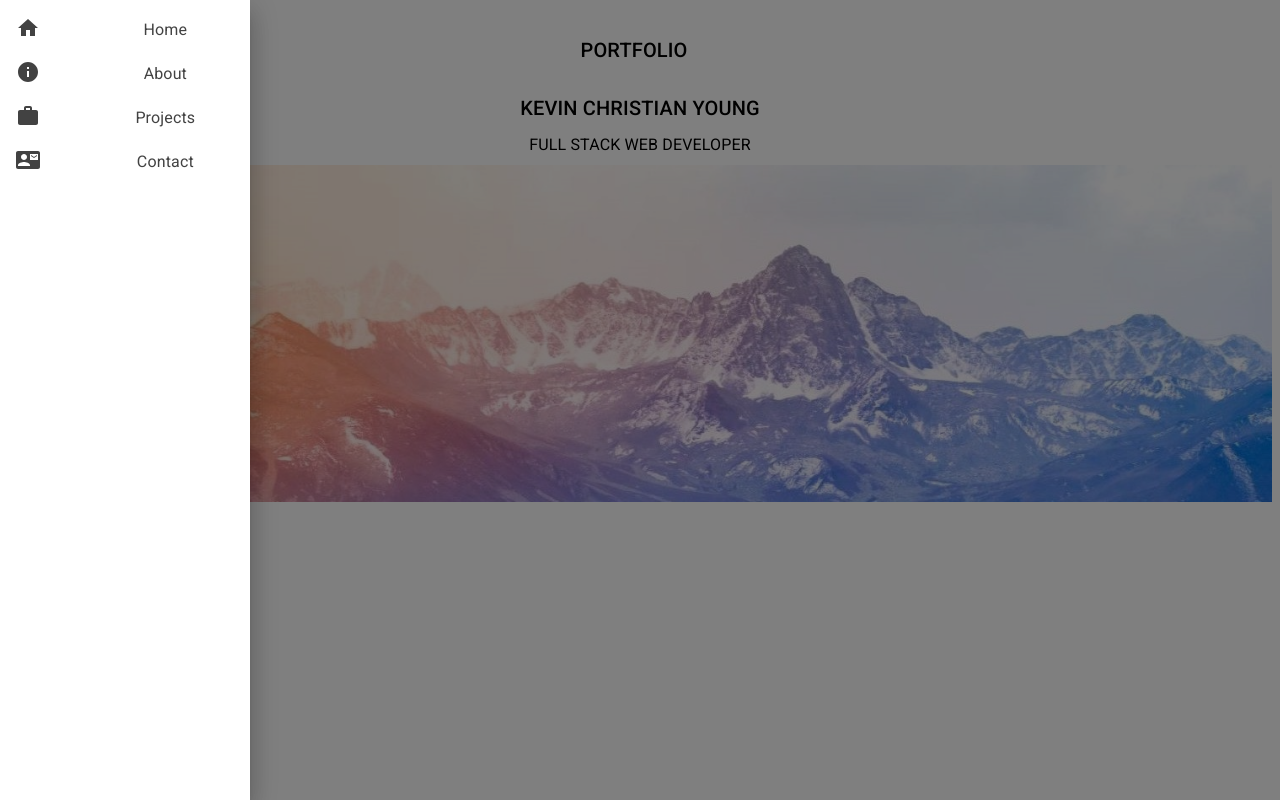
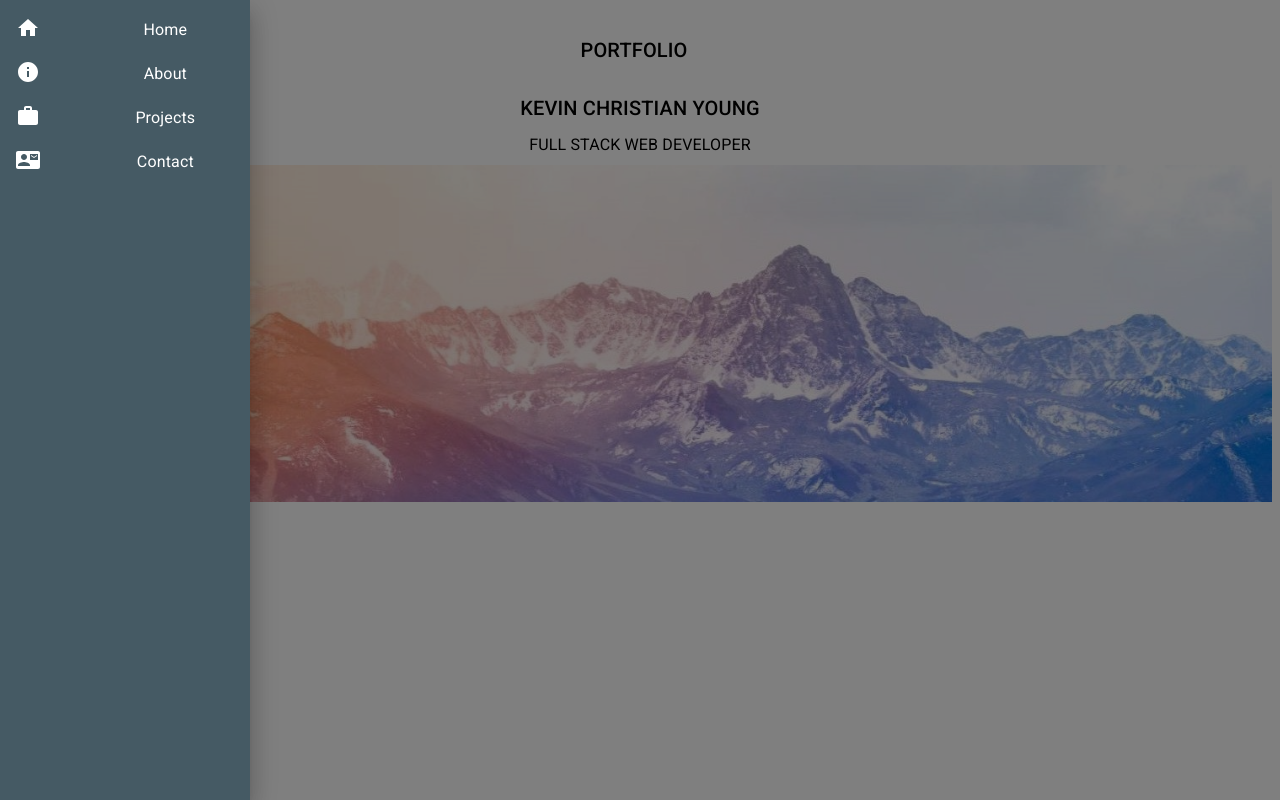
Before and after one commit to Paretooptimal22/Portfolio, a React (Create React App) app in the folder client/: page / in a window 1280 px wide. Both pictures are taken after a click on the button 30 px from the left and 50 px from the top of the page. Built offline with nearby package versions, Linux system fonts and the light colour scheme.

Commit message:
updated background, font, & icon colors

```diff
--- a/client/src/components/NavDrawer/NavDrawer.js
+++ b/client/src/components/NavDrawer/NavDrawer.js
@@ -26,6 +26,8 @@ import DrawerContext from '../../utils/DrawerContext'
 const useStyles = makeStyles({
   list: {
     width: 250,
+    height: '100%',
+    background: '#455a64'
   },
   fullList: {
     width: 'auto',
@@ -37,7 +39,8 @@ const useStyles = makeStyles({
   gridItem: {
     alignItems: 'center',
     justifyContent: 'center',
-    display: 'flex'
+    display: 'flex',
+    color: "white"
   },
   typography: {
     // "fontFamily": "\"Bangers\"",
@@ -45,6 +48,9 @@ const useStyles = makeStyles({
     alignItems: 'center',
     justifyContent: 'center',
     display: 'flex'
+  },
+  icon: {
+    color: "white"
   }
 })
 
@@ -68,7 +74,7 @@ const NavDrawerGuts = props => {
         <Link to="/" className={classes.link}>
           <ListItem button key={'Home'}>
             <Grid container spacing={3}>
-              <Grid item xs={4}>
+              <Grid item xs={4} className={classes.icon}>
                 <HomeIcon />
               </Grid>
               <Grid item xs={8} className={classes.gridItem}>
@@ -85,7 +91,7 @@ const NavDrawerGuts = props => {
         <Link to="/about" className={classes.link}>
           <ListItem button key={'About'}>
             <Grid container spacing={3}>
-              <Grid item xs={4}>
+              <Grid item xs={4} className={classes.icon}>
                 <InfoIcon />
               </Grid>
               <Grid item xs={8} className={classes.gridItem}>
@@ -102,7 +108,7 @@ const NavDrawerGuts = props => {
         <Link to="/projects" className={classes.link}>
           <ListItem button key={'Projects'}>
             <Grid container spacing={3}>
-              <Grid item xs={4}>
+              <Grid item xs={4} className={classes.icon}>
                 <WorkIcon />
               </Grid>
               <Grid item xs={8} className={classes.gridItem}>
@@ -119,7 +125,7 @@ const NavDrawerGuts = props => {
         <Link to="/contact" className={classes.link}>
           <ListItem button key={'Contact'}>
             <Grid container spacing={3}>
-              <Grid item xs={4}>
+              <Grid item xs={4} className={classes.icon}>
                 <ContactMailIcon />
               </Grid>
               <Grid item xs={8} className={classes.gridItem}>
```
